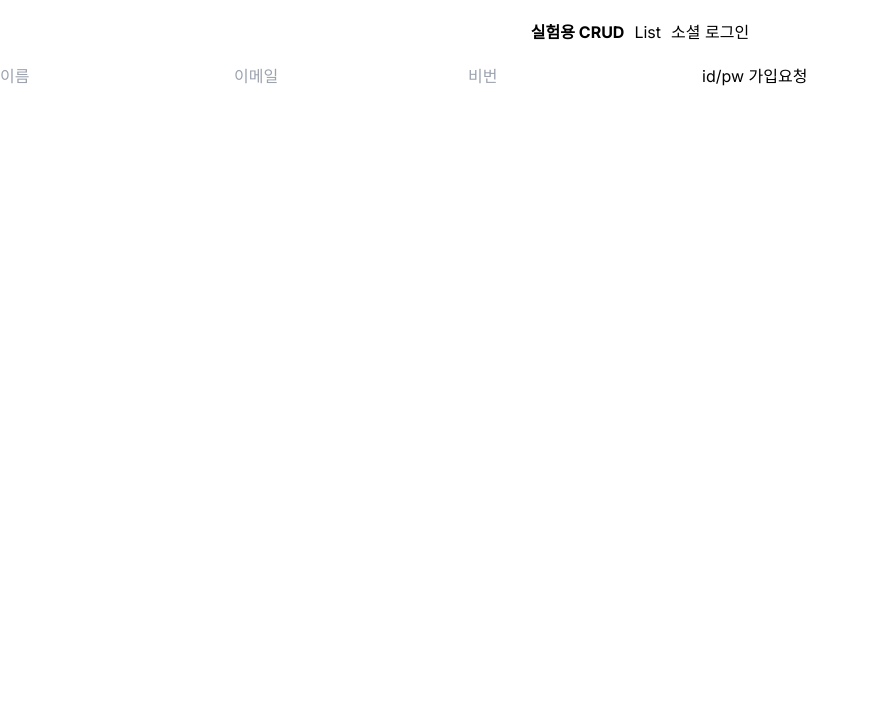
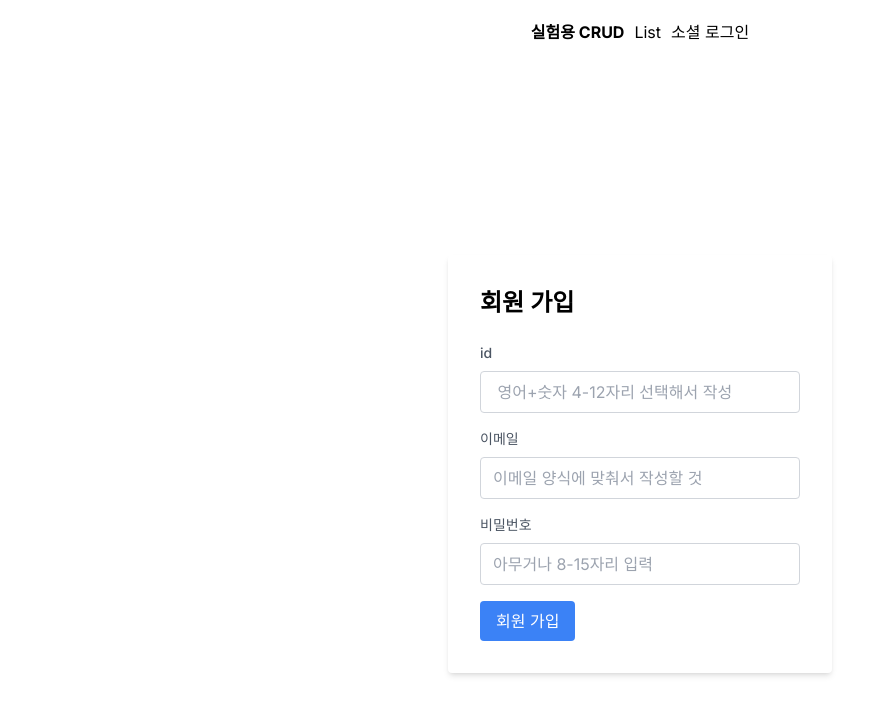
Before and after one commit to user941211/blog, a Next.js app: page /register in a window 1280 px wide. Shown: the top 714 px of the page, without its empty margins (0-890 px from the left). Built offline with nearby package versions, Linux system fonts and the light colour scheme; no server answers.

Commit message:
유효성 검사 기본적인 것만

```diff
--- a/app/register/page.js
+++ b/app/register/page.js
@@ -1,14 +1,49 @@
+import React from 'react';
 
 export default async function Register() {
-
-    return (
-        <div>
-            <form method="POST" action="/api/auth/signup">
-                <input name="name" type="text" placeholder="이름" />
-                <input name="email" type="text" placeholder="이메일" />
-                <input name="password" type="password" placeholder="비번" />
-                <button type="submit">id/pw 가입요청</button>
-            </form>
-        </div>
-    )
+  return (
+    <div className="min-h-screen flex items-center justify-center">
+      <div className="bg-white p-8 rounded shadow-md w-96">
+        <h1 className="text-2xl font-semibold mb-6">회원 가입</h1>
+        <form method="POST" action="/api/auth/signup">
+          <div className="mb-4">
+            <label className="block text-gray-600 text-sm font-medium mb-2" htmlFor="name">id</label>
+            <input
+              className="border border-gray-300 rounded w-full py-2 px-3 focus:outline-none focus:border-blue-500"
+              type="text"
+              name="name"
+              id="name"
+              placeholder=" 영어+숫자 4-12자리 선택해서 작성"
+            />
+          </div>
+          <div className="mb-4">
+            <label className="block text-gray-600 text-sm font-medium mb-2" htmlFor="email">이메일</label>
+            <input
+              className="border border-gray-300 rounded w-full py-2 px-3 focus:outline-none focus:border-blue-500"
+              type="text"
+              name="email"
+              id="email"
+              placeholder="이메일 양식에 맞춰서 작성할 것"
+            />
+          </div>
+          <div className="mb-4">
+            <label className="block text-gray-600 text-sm font-medium mb-2" htmlFor="password">비밀번호</label>
+            <input
+              className="border border-gray-300 rounded w-full py-2 px-3 focus:outline-none focus:border-blue-500"
+              type="password"
+              name="password"
+              id="password"
+              placeholder="아무거나 8-15자리 입력"
+            />
+          </div>
+          <button
+            className="bg-blue-500 hover:bg-blue-600 text-white py-2 px-4 rounded focus:outline-none focus:ring-2 focus:ring-blue-300"
+            type="submit"
+          >
+            회원 가입
+          </button>
+        </form>
+      </div>
+    </div>
+  );
 }
```
